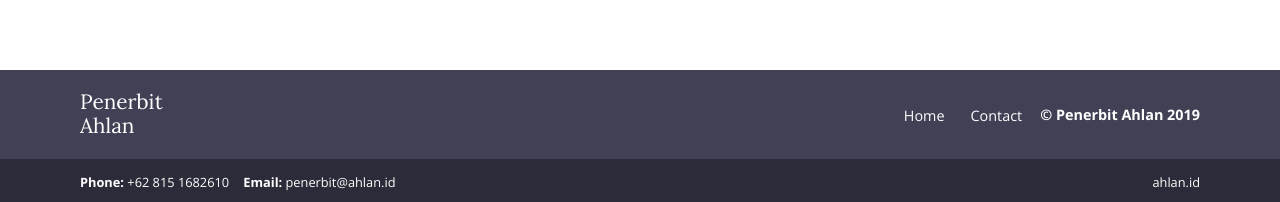
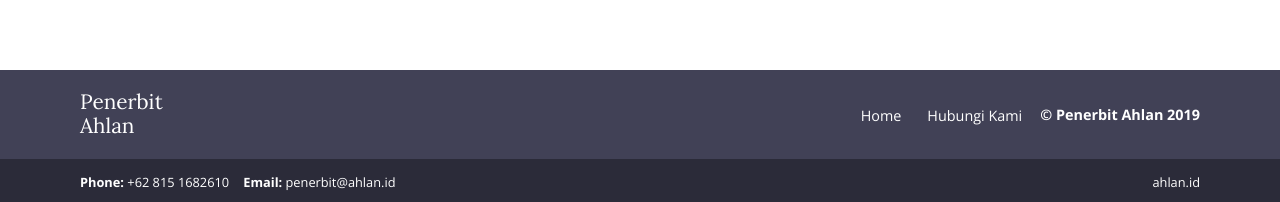
Before and after one commit to ahlanid/ahlanid.github.io, a Jekyll site: the page built from index.html, in a window 1280 px wide. Shown: the part 695-897 px from the top of the page. Built offline with Jekyll 4.4.1, drawn with Linux system fonts in a browser that asks for light colours.

Commit message:
Update footer.html

```diff
--- a/_includes/footer.html
+++ b/_includes/footer.html
@@ -6,7 +6,7 @@
           <h3 class="footer-title">{{site.title}}</h3>
           <ul class="footer-menu">
             <li><a href="{{site.baseurl}}/">Home</a></li>
-            <li><a href="{{site.baseurl}}/contact">Contact</a></li>
+            <li><a href="{{site.baseurl}}/contact">Hubungi Kami</a></li>
             <li class="copyright">© {{site.title}} {{site.time | date:'%Y'}}</li>
           </ul>
         </div>
```
